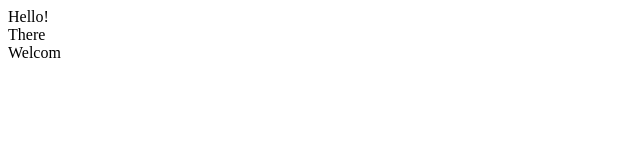
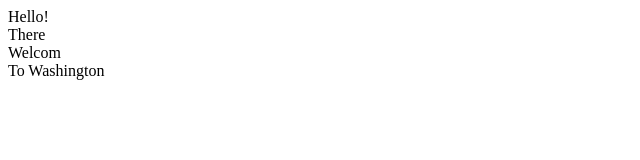
Before and after one commit to dach55/new, a plain HTML site: page index.html in a window 1280 px wide. Shown: the full height of the page, 0-640 px from the left. Drawn offline with Linux system fonts and the light colour scheme.

Commit message:
added To Washington

```diff
--- a/index.html
+++ b/index.html
@@ -1,3 +1,5 @@
 <div>Hello!</div>
 <div>There</div>
 <div>Welcom</div>
+
+<div>To Washington</div>
```
